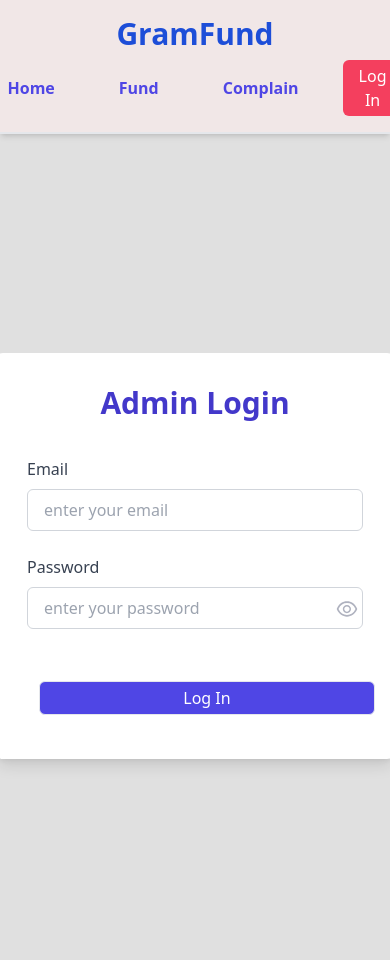
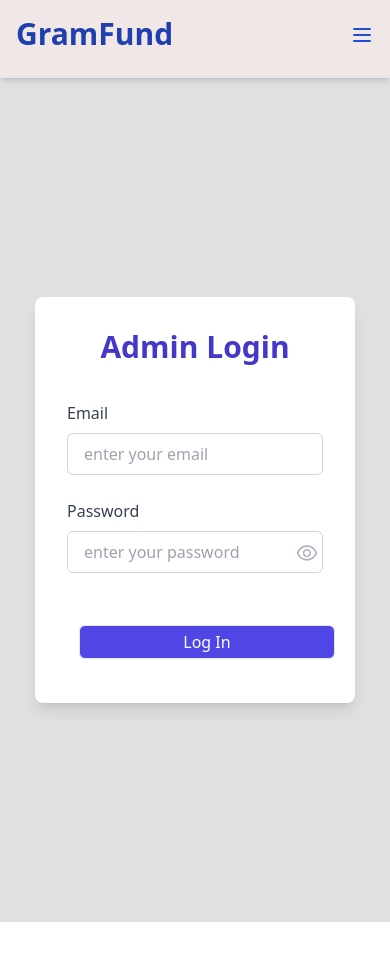
Before and after one commit to kanhaiya-18/GramFund-Client, a React (Create React App) app: page /admin in a window 390 px wide. Shown: the top 960 px of the page. After the commit the page ends 922 px from the top, so only its background shows below. Built offline with nearby package versions, Linux system fonts and the light colour scheme.

Commit message:
Updated files to make them responsive as some of them were not

```diff
--- a/package.json
+++ b/package.json
@@ -16,6 +16,7 @@
     "react-icons": "^5.5.0",
     "react-router-dom": "^7.6.3",
     "react-scripts": "5.0.1",
+    "swiper": "^11.2.10",
     "web-vitals": "^2.1.4"
   },
   "scripts": {
--- a/public/index.html
+++ b/public/index.html
@@ -24,20 +24,11 @@
       work correctly both with client-side routing and a non-root public URL.
       Learn how to configure a non-root public URL by running `npm run build`.
     -->
-    <title>React App</title>
+    <title>GramFund</title>
   </head>
   <body>
     <noscript>You need to enable JavaScript to run this app.</noscript>
     <div id="root"></div>
-    <!--
-      This HTML file is a template.
-      If you open it directly in the browser, you will see an empty page.
 
-      You can add webfonts, meta tags, or analytics to this file.
-      The build step will place the bundled scripts into the <body> tag.
-
-      To begin the development, run `npm start` or `yarn start`.
-      To create a production bundle, use `npm run build` or `yarn build`.
-    -->
   </body>
 </html>
--- a/src/components/Navbar.jsx
+++ b/src/components/Navbar.jsx
@@ -1,38 +1,40 @@
-import { NavLink, useNavigate } from "react-router-dom";
+import { useState } from "react";
+import { NavLink } from "react-router-dom";
 
 function Navbar({ isLoggedIn, setIsLoggedIn }) {
   // const navigate = useNavigate();
+  const [isMenuOpen, setIsMenuOpen] = useState(false);
+
   function clickHandler() {
     setIsLoggedIn(false);
     localStorage.removeItem("admintoken");
     // navigate("/");
+    setIsMenuOpen(false);
   }
-  return (
-    <nav className="bg-[#f1e7e7] py-4 shadow-md border-b-2">
-      <div className="container mx-auto flex flex-col sm:flex-row items-center justify-around px-4">
-        {/* Logo */}
-        <h1 className="text-3xl font-bold text-blue-700 mb-2 sm:mb-0">GramFund</h1>
-
-        {/* Navigation Links */}
-        <div className="flex  gap-6 items-center text-gray-800 font-medium">
+  const navlinks = (
+    <>
       <NavLink to="/" className={({ isActive }) =>
-            !isActive ? "text-indigo-600 px-5 font-semibold" : "border-b-2 border-blue-700 px-5"}>Home</NavLink>
+        !isActive ? "text-indigo-600 px-5 font-semibold animate-slideDown" : "border-b-2 border-blue-700 px-5  animate-slideDown"}
+        onClick={() => setIsMenuOpen(false)}>Home</NavLink>
       <NavLink to="/fund" className={({ isActive }) =>
-            !isActive ? "text-indigo-600 px-5 font-semibold" : "border-b-2 border-blue-700 px-5"}>Fund</NavLink>
+        !isActive ? "text-indigo-600 px-5 font-semibold " : "border-b-2 border-blue-700 px-5 transition animate-slideDown"}
+        onClick={() => setIsMenuOpen(false)}>Fund</NavLink>
       <NavLink to="/complain" className={({ isActive }) =>
-            !isActive ? "text-indigo-600 px-5 font-semibold" : "border-b-2 border-blue-700 px-5"}>Complain</NavLink>
+        !isActive ? "text-indigo-600 px-5 font-semibold " : "border-b-2 border-blue-700 px-5 transition animate-slideDown"}
+        onClick={() => setIsMenuOpen(false)}>Complain</NavLink>
 
       {!isLoggedIn ? (
         <NavLink to="/admin" >
-              <button className="bg-rose-500 hover:bg-rose-600 text-white px-4 py-1 rounded-md  ">
+          <button className="bg-rose-500 hover:bg-rose-600 text-white px-4 py-1 rounded-md  transition animate-slideDown"
+            onClick={() => setIsMenuOpen(false)}>
             Log In
           </button>
         </NavLink>
       ) : (
         <NavLink to="/admin/dashboard" >
           <button
-                className="bg-red-500 hover:bg-red-600 text-white px-4 py-1 rounded-md transition duration-200"
-              >
+            className="bg-red-500 hover:bg-red-600 text-white px-4 py-1 rounded-md transition animate-slideDown"
+            onClick={() => setIsMenuOpen(false)}>
             Dashboard
           </button>
         </NavLink>
@@ -41,12 +43,42 @@ function Navbar({ isLoggedIn, setIsLoggedIn }) {
       {isLoggedIn && (
         <button
           onClick={clickHandler}
-              className="bg-red-500 hover:bg-red-600 text-white px-4 py-1 rounded-md md-4 transition duration-200">
+          className="bg-red-500 hover:bg-red-600 text-white px-4 py-1 rounded-md md-4 transition animate-slideDown">
           Log Out
         </button>
       )}
+    </>
+  )
+  return (
+    <nav className="bg-[#f1e7e7] py-4 shadow-md border-b-2">
+      <div className="container mx-auto flex flex-row items-center justify-between md:justify-around px-4">
+        {/* Logo */}
+        <h1 className="text-3xl font-bold text-blue-800 mb-2 sm:mb-0">GramFund</h1>
+
+        {/* desktop navigation*/}
+        <div className="hidden md:flex  gap-6 md:items-center text-gray-800 font-medium">
+          {navlinks}
+        </div>
+        {/* mobile navigation  */}
+        {/* hamburger menu  */}
+        <div className="md:hidden">
+          <button onClick={() => setIsMenuOpen((prev) => (!prev))}>
+            <svg className="w-6 h-6 text-blue-700" fill="none"
+              stroke="currentColor" viewBox="0 0 24 24" strokeWidth="2">
+              {isMenuOpen ? (
+                <path strokeLinecap="round" strokeLinejoin="round" d="M6 18L18 6M6 6l12 12" />
+              ) : (
+                <path strokeLinecap="round" strokeLinejoin="round" d="M4 6h16M4 12h16M4 18h16" />
+              )}
+            </svg>
+          </button>
         </div>
       </div>
+      {isMenuOpen && (
+        <div className="md:hidden mt-3 px-4 space-y-3 flex flex-col justify-center items-center text-gray-800 font-medium animate-slideDown">
+          {navlinks}
+        </div>
+      )}
     </nav>
   );
 }
--- a/src/page/Admin.jsx
+++ b/src/page/Admin.jsx
@@ -30,7 +30,7 @@ function Admin({ isLoggedIn, setIsLoggedIn }) {
     }
     return (
         <div className="flex flex-col justify-center items-center min-h-screen ">
-            <form onSubmit={submitHandler} className="bg-white p-8  rounded-lg shadow-lg w-[400px]">
+            <form onSubmit={submitHandler} className="bg-white p-8  rounded-lg shadow-lg w-80 md:w-[400px]">
                 <h1 className="text-3xl font-bold mb-9 text-center text-indigo-700">Admin Login </h1>
                 <div className="mb-4 flex flex-col">
                     <label htmlFor="email" className="block text-md font-medium text-gray-700 mb-6">
--- a/src/page/Complain.jsx
+++ b/src/page/Complain.jsx
@@ -1,6 +1,8 @@
 function Complain(){
     return (
-        <div>Complain</div>
+        <div className="min-h-screen flex justify-center items-center text-2xl font-bold ">
+            Work in Progress
+        </div>
     )
 }
 export default Complain;
--- a/src/page/FundUpdatePage.jsx
+++ b/src/page/FundUpdatePage.jsx
@@ -94,8 +94,8 @@ function FundUpdatePage() {
 
     return (
         <div className="max-w-3xl mx-auto py-10 px-6 min-h-screen flex flex-col justify-center items-center">
-            <h1 className="text-4xl text-center font- font-bold mb-8 text-indigo-800">Update Fund</h1>
-            <form onSubmit={handleSubmit} className=" bg-white p-8  rounded-lg shadow-lg w-[400px]">
+            <h1 className="text-4xl text-center font- font-bold mb-8 text-indigo-700">Update Fund</h1>
+            <form onSubmit={handleSubmit} className=" bg-white p-8  rounded-lg shadow-lg md:w-[400px]">
                 <div>
                     <label className="block text-md font-medium text-gray-700 mb-2">Title</label>
                     <input
--- a/src/page/Home.jsx
+++ b/src/page/Home.jsx
@@ -11,7 +11,7 @@ function Home() {
                 <img src={image} alt="logo" />
             </div> */}
                 <div className="pt-48 sm:bg-pt-24 text-center" >
-                    <h1 className=" md:text-6xl sm:text-4xl font-bold text-indigo-700">Welcome to GramFund</h1>
+                    <h1 className=" md:text-6xl text-4xl font-bold text-indigo-700">Welcome to GramFund</h1>
                     <p className="text-lg  text-gray-600 mt-4 mb-6">
                         A transparent way to track village development funds and raise your voice.
                     </p>
--- a/src/page/NewFunds.jsx
+++ b/src/page/NewFunds.jsx
@@ -48,6 +48,7 @@ function NewFunds() {
             }
             catch (e) {
                 console.log("some error occured ", e);
+                alert("please fill all the details properly");
             }
         }
         func();
@@ -55,8 +56,8 @@ function NewFunds() {
 
     return (
         <div className="flex flex-col justify-center items-center min-h-screen">
-            <h1 className="text-5xl font-bold my-12 text-center text-indigo-700">Enter Project Details</h1>
-            <form className="bg-white p-8  rounded-lg shadow-lg w-[400px] flex flex-col"
+            <h1 className="text-3xl md:text-5xl font-bold my-12 text-center text-indigo-700">Enter Project Details</h1>
+            <form className="bg-white p-8  rounded-lg shadow-lg w-80 md:w-[400px] flex flex-col"
                 onSubmit={submitHandler}>
 
                 <label htmlFor="id" className="block text-md font-medium text-gray-700 mt-5">Id</label>
--- a/tailwind.config.js
+++ b/tailwind.config.js
@@ -1,9 +1,18 @@
+// tailwind.config.js
 module.exports = {
-  content: [
-    "./src/**/*.{js,jsx,ts,tsx}",
-  ],
+  content: ["./src/**/*.{js,jsx,ts,tsx}"], // update paths if needed
   theme: {
-    extend: {},
+    extend: {
+      keyframes: {
+        slideDown: {
+          '0%': { transform: 'translateY(-10%)', opacity: '0' },
+          '100%': { transform: 'translateY(0)', opacity: '1' },
+        },
+      },
+      animation: {
+        slideDown: 'slideDown 0.3s ease-out forwards',
+      },
+    },
   },
   plugins: [],
 };
```
Also changed, not shown: src/page/Fund.jsx (+22 -32 lines), 1 other file (tests, documents, lock files or other folders). Lines whose indentation alone changed are shown as unchanged.
